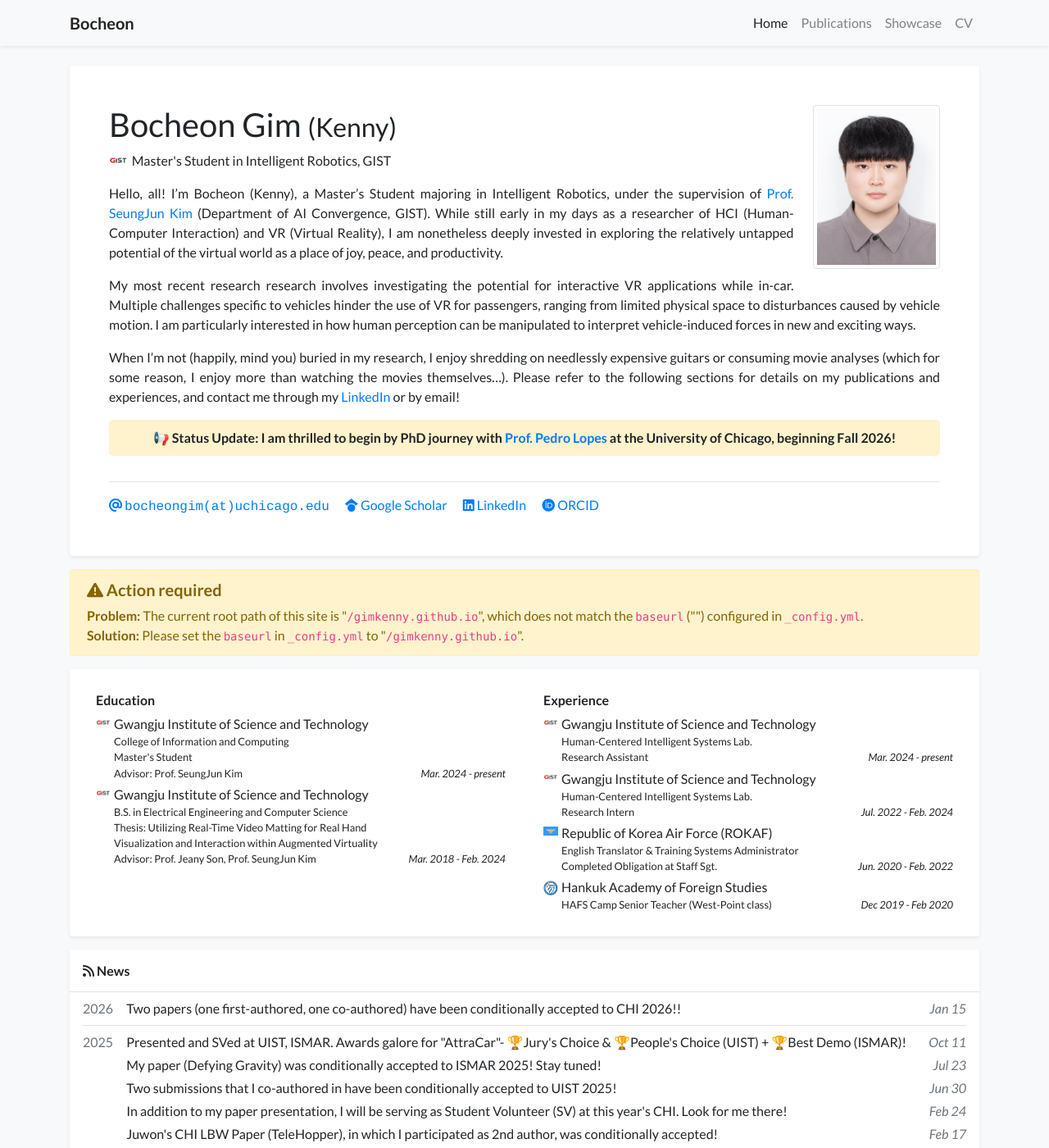
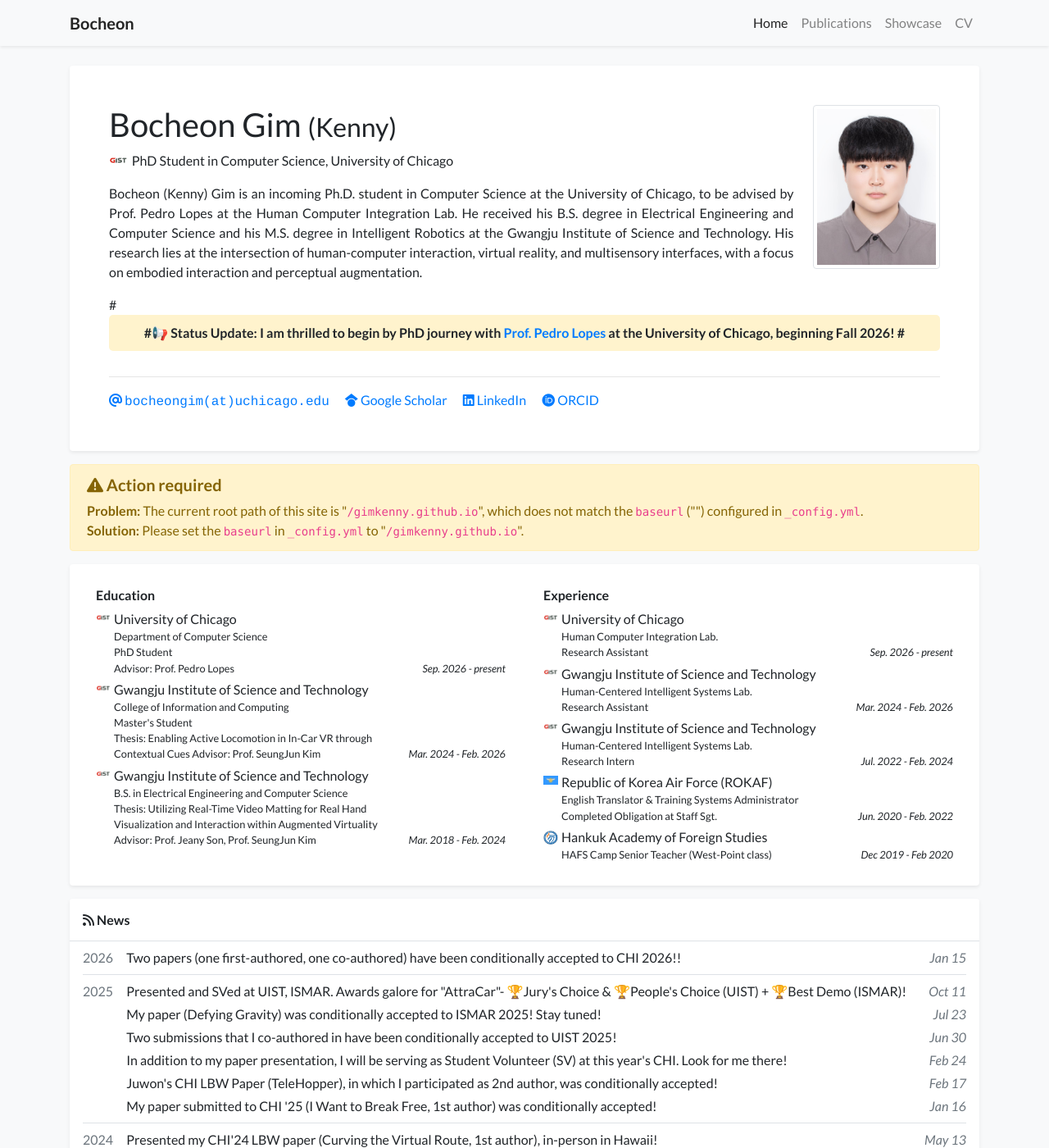
Before and after one commit to gimkenny/gimkenny.github.io, a Jekyll site: the page built from index.html, in a window 1280 px wide and 1400 px high. Shown: the whole window at 82% size. Built offline with Jekyll 4.4.1, drawn with Linux system fonts in a browser that asks for light colours; nearby versions of some CDN libraries; a style sheet for code colours, icons or effects is not loaded.

Commit message:
Update profile.yml

```diff
--- a/_data/profile.yml
+++ b/_data/profile.yml
@@ -4,7 +4,7 @@
 
 positions:
 - logo: /assets/images/badges/gist_logo.png  # Logo is optional
-  name: Master's Student in Intelligent Robotics, GIST
+  name: PhD Student in Computer Science, University of Chicago
 
 
 email: "bocheongim@uchicago.edu"
@@ -14,35 +14,37 @@
 # wechat_qrcode: /assets/images/etc/wechat.jpg
 # wechat_prompt: >-
 #   Please tell me your <strong>name</strong> and <strong>affiliation</strong> (current or past) when adding my wechat. Thanks!
-linkedin: 3b3a84156
+linkedin: bocheon-gim-3b3a84156
 orcid: 0009-0003-3499-4584
 
 short_bio_text_justify: true
 short_bio: >-
   <p>
-     Hello, all! I’m Bocheon (Kenny), a Master’s Student majoring in Intelligent Robotics, under the supervision of <a href="https://sites.google.com/view/gist-hcis-lab/people">Prof. SeungJun Kim</a> (Department of AI Convergence, GIST).  While still early in my days as a researcher of HCI (Human-Computer Interaction) and VR (Virtual Reality), I am nonetheless deeply invested in exploring the relatively untapped potential of the virtual world as a place of joy, peace, and productivity.
+     Bocheon (Kenny) Gim is an incoming Ph.D. student in Computer Science at the University of Chicago, to be advised by Prof. Pedro Lopes at the Human Computer Integration Lab. He received his B.S. degree in Electrical Engineering and Computer Science and his M.S. degree in Intelligent Robotics at the Gwangju Institute of Science and Technology. His research lies at the intersection of human-computer interaction, virtual reality, and multisensory interfaces, with a focus on embodied interaction and perceptual augmentation.
   </p>
-  <p>
-     My most recent research research involves investigating the potential for interactive VR applications while in-car. Multiple challenges specific to vehicles hinder the use of VR for passengers, ranging from limited physical space to disturbances caused by vehicle motion. I am particularly interested in how human perception can be manipulated to interpret vehicle-induced forces in new and exciting ways.
-  </p>
-  <p>
-     When I’m not (happily, mind you) buried in my research, I enjoy shredding on needlessly expensive guitars or consuming movie analyses (which for some reason, I enjoy more than watching the movies themselves…). Please refer to the following sections for details on my publications and experiences, and contact me through my <a href="https://www.linkedin.com/in/bocheon-gim-3b3a84156/">LinkedIn</a> or by email!
-  </p>
-  <div style="background-color: #fff3cd; padding: 10px; border-radius: 5px; text-align: center; font-weight: bold; margin-bottom: 15px;">
-    📢 Status Update: I am thrilled to begin by PhD journey with <a href="https://plopes.org">Prof. Pedro Lopes</a> at the University of Chicago, beginning Fall 2026!
-  </div>
+  #<div style="background-color: #fff3cd; padding: 10px; border-radius: 5px; text-align: center; font-weight: bold; margin-bottom: 15px;">
+    #📢 Status Update: I am thrilled to begin by PhD journey with <a href="https://plopes.org">Prof. Pedro Lopes</a> at the University of Chicago, beginning Fall 2026!
+  #</div>
 
 portrait_url: /assets/images/photos/portrait.jpg
 portrait_caption:
 
 education:
+- name: University of Chicago
+  logo: /assets/images/badges/gist_logo.png
+  position: >-
+    Department of Computer Science <br/>
+    PhD Student <br/>
+    Advisor: Prof. Pedro Lopes
+  date: Sep. 2026  - present
 - name: Gwangju Institute of Science and Technology
   logo: /assets/images/badges/gist_logo.png
   position: >-
     College of Information and Computing <br/>
     Master's Student <br/>
+    Thesis: Enabling Active Locomotion in In-Car VR through Contextual Cues
     Advisor: Prof. SeungJun Kim
-  date: Mar. 2024 - present
+  date: Mar. 2024 - Feb. 2026
 - name: Gwangju Institute of Science and Technology
   logo: /assets/images/badges/gist_logo.png
   position: >-
@@ -52,12 +54,18 @@
   date: Mar. 2018 - Feb. 2024
 
 experience:
+- name: University of Chicago
+  logo: /assets/images/badges/gist_logo.png
+  position: >-
+    Human Computer Integration Lab. <br/>
+    Research Assistant
+  date: Sep. 2026 - present
 - name: Gwangju Institute of Science and Technology
   logo: /assets/images/badges/gist_logo.png
   position: >-
     Human-Centered Intelligent Systems Lab. <br/>
     Research Assistant
-  date: Mar. 2024 - present
+  date: Mar. 2024 - Feb. 2026
 - name: Gwangju Institute of Science and Technology
   logo: /assets/images/badges/gist_logo.png
   position: >-
```
